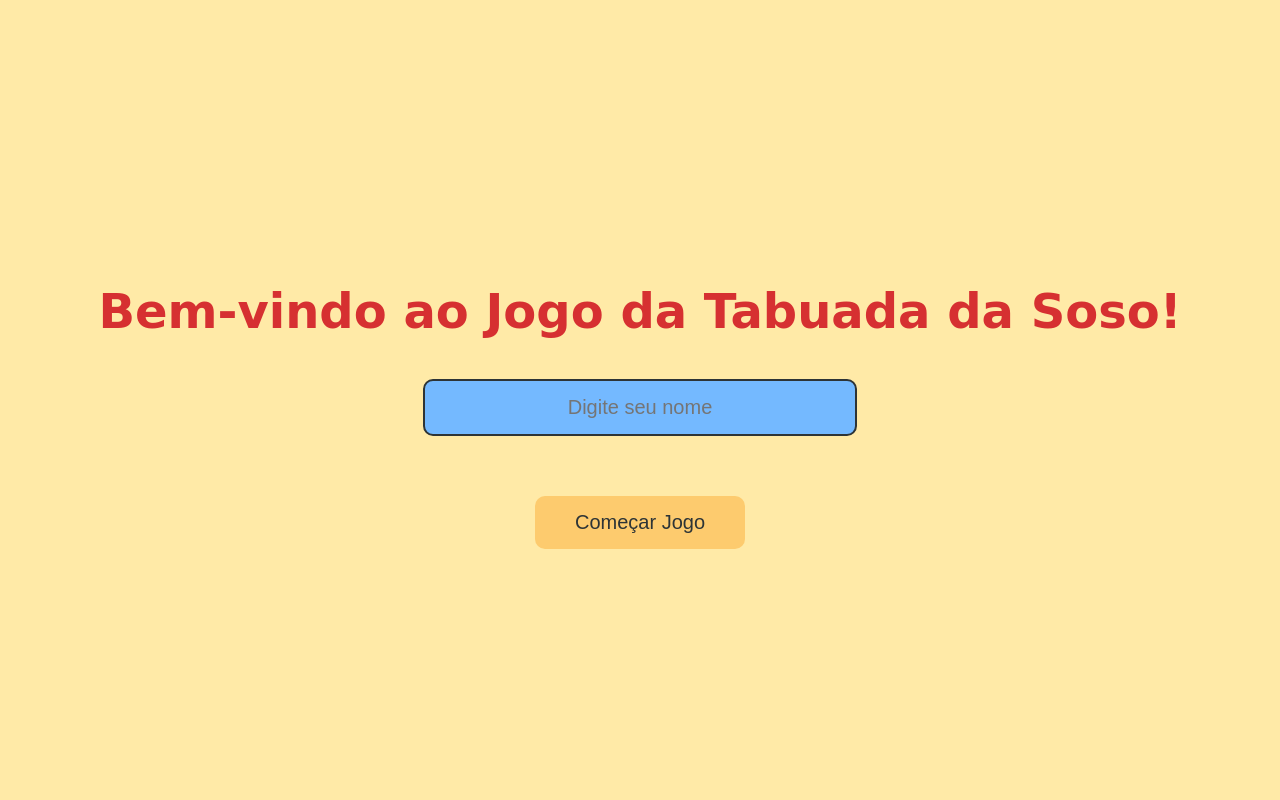
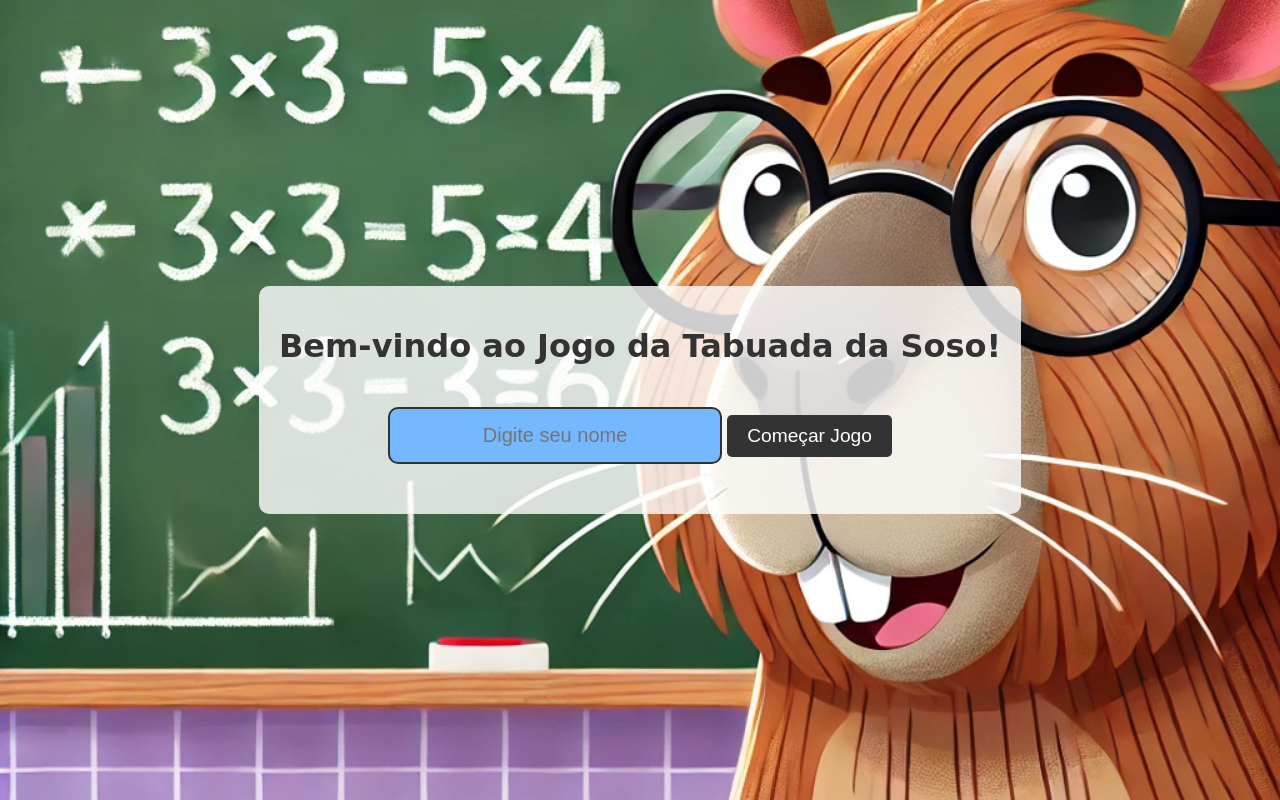
Before and after one commit to acras/tabuada-da-soso, a React (Create React App) app: page / in a window 1280 px wide. Built offline with nearby package versions, Linux system fonts and the light colour scheme.

Commit message:
fundo de capivara na tela inicial

```diff
--- /dev/null
+++ b/src/StartScreen.css
@@ -0,0 +1,51 @@
+.start-screen {
+    height: 100vh;
+    background-image: url("/public/capivara_matematica.png"); /* Substitua pelo caminho correto */
+    background-size: cover;
+    background-position: center;
+    display: flex;
+    justify-content: center;
+    align-items: center;
+}
+
+.content {
+    background-color: rgba(
+        255,
+        255,
+        255,
+        0.8
+    ); /* Fundo semitransparente para legibilidade */
+    padding: 20px;
+    border-radius: 10px;
+    text-align: center;
+}
+
+.content h1 {
+    font-size: 2em;
+    color: #333;
+    margin-bottom: 20px;
+}
+
+.content input {
+    padding: 10px;
+    font-size: 1.2em;
+    border: 2px solid #333;
+    border-radius: 5px;
+    width: 80%;
+    max-width: 300px;
+    margin-bottom: 20px;
+}
+
+.content button {
+    padding: 10px 20px;
+    font-size: 1.2em;
+    background-color: #333;
+    color: white;
+    border: none;
+    border-radius: 5px;
+    cursor: pointer;
+}
+
+.content button:hover {
+    background-color: #555;
+}
--- a/src/StartScreen.js
+++ b/src/StartScreen.js
@@ -1,33 +1,31 @@
 import React, { useState, useEffect } from "react";
+import "./StartScreen.css"; // Adicionaremos um CSS específico para estilizar
 
 function StartScreen({ onStartGame }) {
   const [name, setName] = useState("");
 
-  // Função para ler o cookie do nome do jogador
   const getCookie = (name) => {
     const value = `; ${document.cookie}`;
     const parts = value.split(`; ${name}=`);
     if (parts.length === 2) return parts.pop().split(";").shift();
   };
 
-  // Função para definir o cookie do nome do jogador
   const setCookie = (name, value, days) => {
     const expires = new Date(Date.now() + days * 86400000).toUTCString();
     document.cookie = `${name}=${value}; expires=${expires}; path=/`;
   };
 
   useEffect(() => {
-    // Quando a tela inicial é carregada, tenta ler o nome do jogador do cookie
     const savedName = getCookie("playerName");
     if (savedName) {
-      setName(savedName); // Sugere o nome salvo no cookie
+      setName(savedName);
     }
   }, []);
 
   const handleStart = () => {
     if (name) {
-      setCookie("playerName", name, 30); // Salva o nome do jogador no cookie por 30 dias
-      onStartGame(name); // Inicia o jogo
+      setCookie("playerName", name, 30);
+      onStartGame(name);
     } else {
       alert("Por favor, insira seu nome para começar!");
     }
@@ -35,6 +33,7 @@ function StartScreen({ onStartGame }) {
 
   return (
     <div className="start-screen">
+      <div className="content">
         <h1>Bem-vindo ao Jogo da Tabuada da Soso!</h1>
         <input
           type="text"
@@ -42,7 +41,9 @@ function StartScreen({ onStartGame }) {
           value={name}
           onChange={(e) => setName(e.target.value)}
         />
+        &nbsp;
         <button onClick={handleStart}>Começar Jogo</button>
+      </div>
     </div>
   );
 }
```
Also changed, not shown: public/capivara_matematica.png (added). Lines whose indentation alone changed are shown as unchanged.
